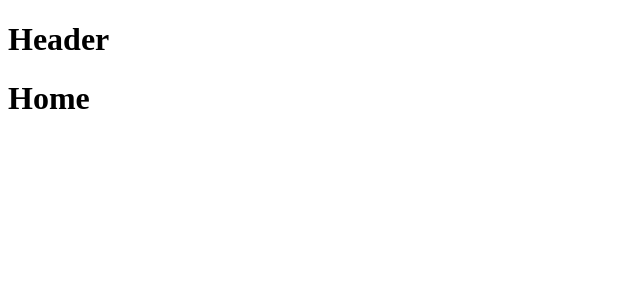
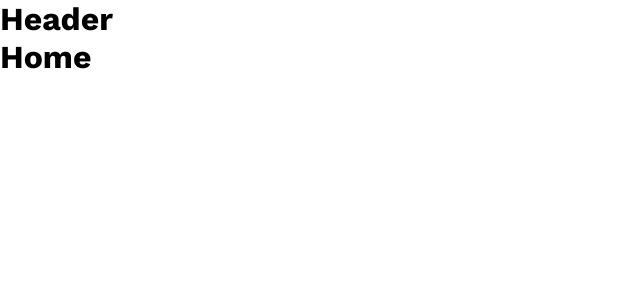
Before and after one commit to Lucas-B-C-Oliveira/vue-storybook-vonix-challenge, a Vue app: page / in a window 1280 px wide. Shown: the top 300 px of the page, without its empty margins (0-640 px from the left). Built offline with nearby package versions, Linux system fonts and the light colour scheme.

Commit message:
style: add default global styles

```diff
--- a/src/main.ts
+++ b/src/main.ts
@@ -1,3 +1,4 @@
+import '@/styles/global.css'
 import { createApp } from 'vue'
 import { createPinia } from 'pinia'
 
--- a/src/styles/global.css
+++ b/src/styles/global.css
@@ -1 +1,19 @@
 @import url('https://fonts.googleapis.com/css2?family=Work+Sans:wght@300;400;500;600;700;800&display=swap');
+
+*,
+*::before,
+*::after {
+  box-sizing: border-box;
+  margin: 0;
+}
+
+a {
+  text-decoration: none;
+}
+
+body {
+  font-family: 'Work Sans';
+  text-rendering: optimizeLegibility;
+  -webkit-font-smoothing: antialiased;
+  -moz-osx-font-smoothing: grayscale;
+}
```
